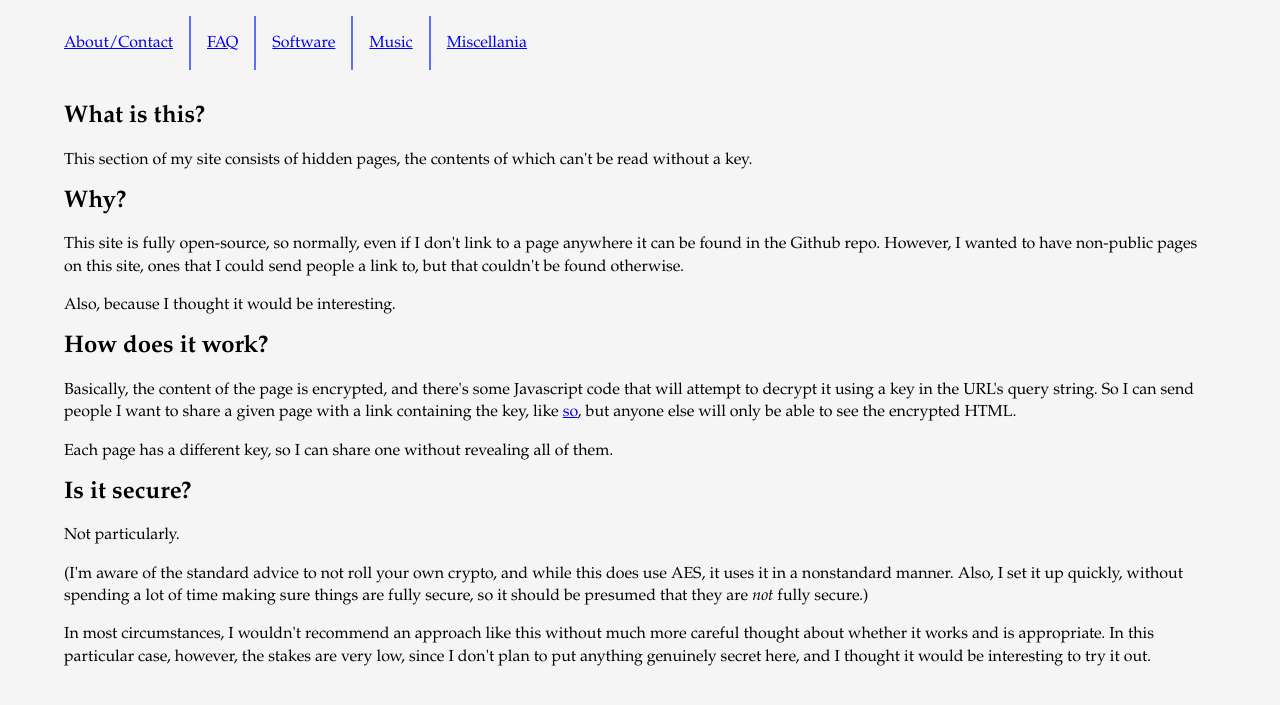
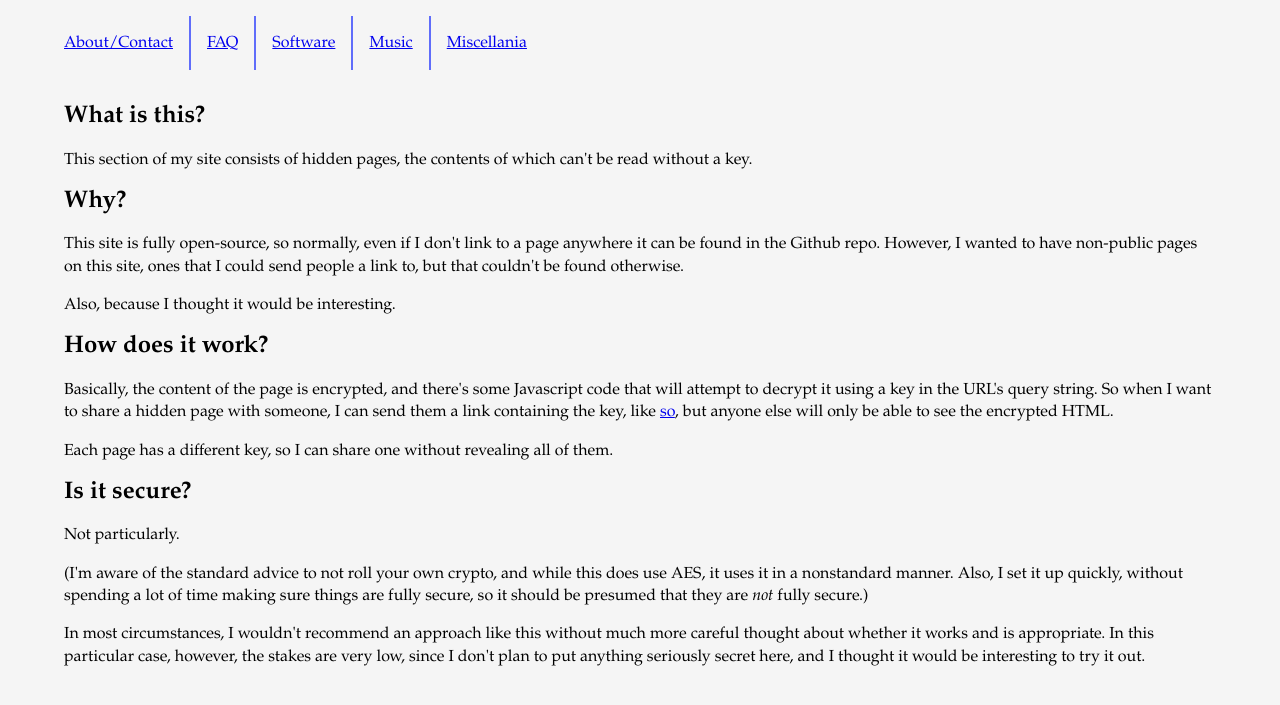
Before and after one commit to ForrestWeiswolf/forrestweiswolf.github.io, a Jekyll site: the page built from hidden/hidden-pages-explanation.html, in a window 1280 px wide. Shown: the top 705 px of the page. Built offline with Jekyll 4.4.1, drawn with Linux system fonts in a browser that asks for light colours.

Commit message:
Phrasing improvements in hidden pages explanation

```diff
--- a/hidden/hidden-pages-explanation.html
+++ b/hidden/hidden-pages-explanation.html
@@ -16,7 +16,7 @@ title: Hidden Pages
   <h2>How does it work?</h2>
 
   <p>Basically, the content of the page is encrypted, and there's some Javascript code that will attempt to decrypt it
-    using a key in the URL's query string. So I can send people I want to share a given page with a link containing the
+    using a key in the URL's query string. So when I want to share a hidden page with someone, I can send them a link containing the
     key, like <a href="/hidden/test?key=NTA=OTg=Mjg=Nw==ODg=MjE=MTMzMTEwMTAzMTkxMTE0MjA1MjM5MTA0MTQxMTM4">so</a>, but
     anyone else will only be able to see the encrypted HTML.</p>
 
@@ -30,5 +30,5 @@ title: Hidden Pages
     so it should be presumed that they are <i>not</i> fully secure.)</p>
   <p>In most circumstances, I wouldn't recommend an approach like this without much more careful thought about whether
     it works and is appropriate. In this particular case, however, the stakes are very low, since I don't plan to put
-    anything genuinely secret here, and I thought it would be interesting to try it out.</p>
+    anything seriously secret here, and I thought it would be interesting to try it out.</p>
 </div>
```
